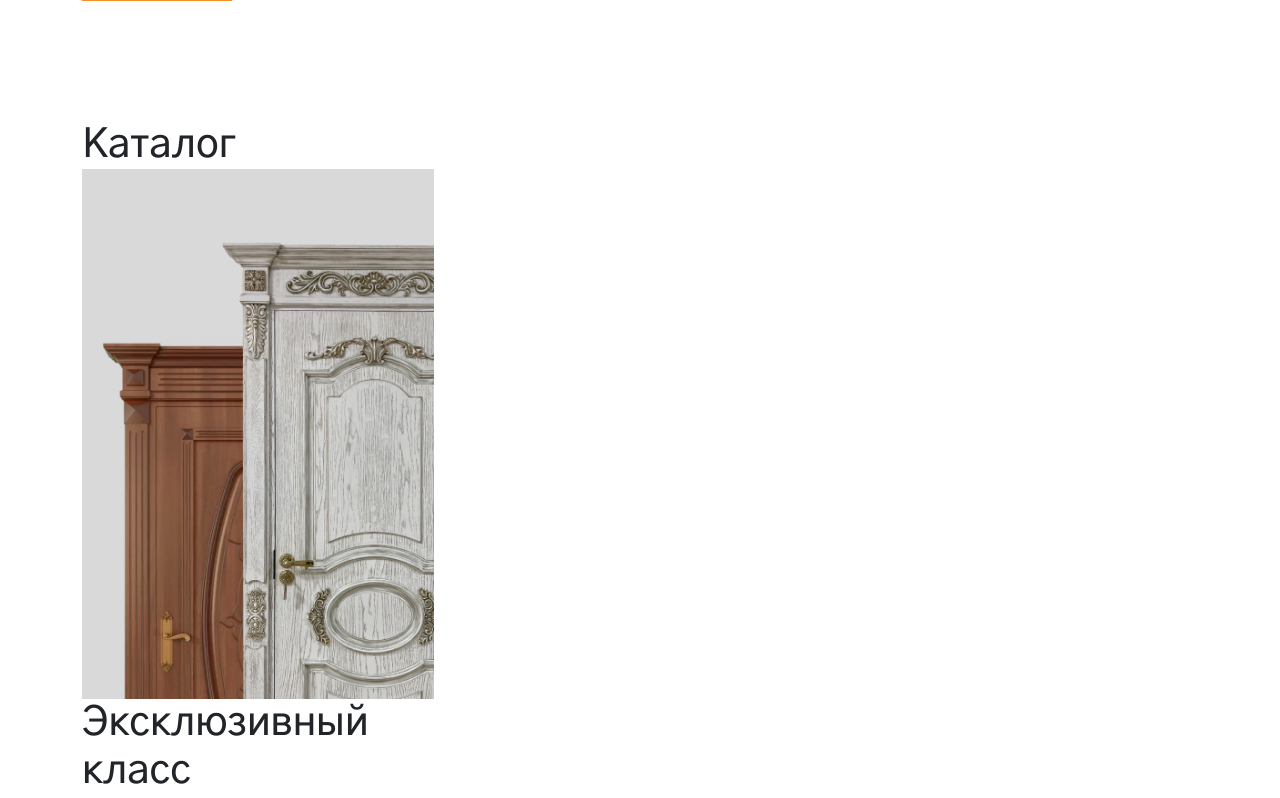
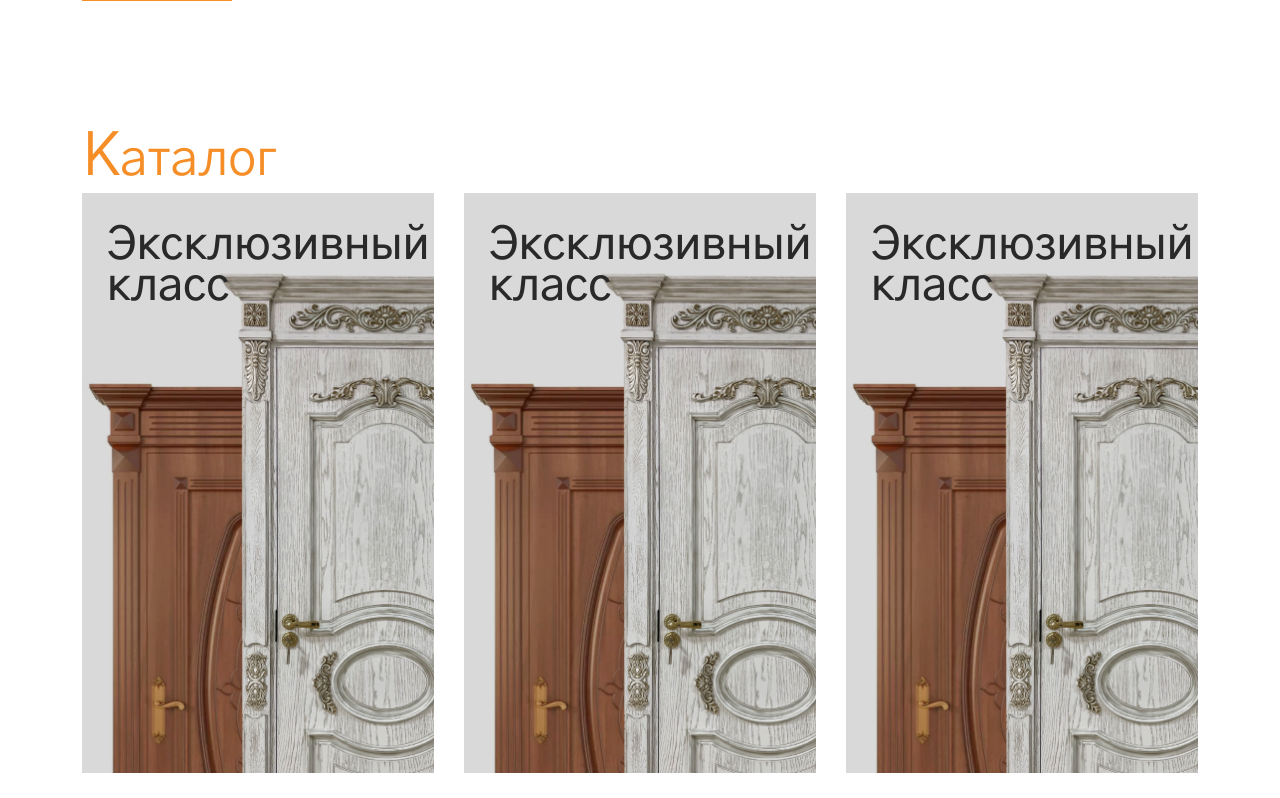
Before and after one commit to 7Davronbek/app-rasulovGI-client, a React (Create React App) app: page / in a window 1280 px wide. Shown: the part 982-1780 px from the top of the page. Built offline with nearby package versions, Linux system fonts and the light colour scheme.

Commit message:
rasulovGI-app

```diff
--- a/src/components/Katalog.jsx
+++ b/src/components/Katalog.jsx
@@ -29,7 +29,27 @@ const Katalog = () => {
                             <SwiperSlide>
                                 <div className="cards">
                                     <img src="/img/catalog/1.png" className='w-100' alt="" />
-                                    <h1>Эксклюзивный класс</h1>
+                                    <h2>Эксклюзивный класс</h2>
+
+                                    <p>Эксклюзивом принято называть то, что доступно не каждому. Вы сделали или планируете сделать интерьер своего жилища выходящим за рамки усредненных требований и стандартов – элитным, престижным, дорогим? Тогда у вас обязательно должны быть установлены эксклюзивные межкомнатные двери.</p>
+                                    <a href="#!">Ознакомиться с товаром <span><img src="/icon/arrowRight.svg" alt="" /></span></a>
+                                </div>
+                            </SwiperSlide>
+
+                            <SwiperSlide>
+                                <div className="cards">
+                                    <img src="/img/catalog/1.png" className='w-100' alt="" />
+                                    <h2>Эксклюзивный класс</h2>
+
+                                    <p>Эксклюзивом принято называть то, что доступно не каждому. Вы сделали или планируете сделать интерьер своего жилища выходящим за рамки усредненных требований и стандартов – элитным, престижным, дорогим? Тогда у вас обязательно должны быть установлены эксклюзивные межкомнатные двери.</p>
+                                    <a href="#!">Ознакомиться с товаром <span><img src="/icon/arrowRight.svg" alt="" /></span></a>
+                                </div>
+                            </SwiperSlide>
+
+                            <SwiperSlide>
+                                <div className="cards">
+                                    <img src="/img/catalog/1.png" className='w-100' alt="" />
+                                    <h2>Эксклюзивный класс</h2>
 
                                     <p>Эксклюзивом принято называть то, что доступно не каждому. Вы сделали или планируете сделать интерьер своего жилища выходящим за рамки усредненных требований и стандартов – элитным, престижным, дорогим? Тогда у вас обязательно должны быть установлены эксклюзивные межкомнатные двери.</p>
                                     <a href="#!">Ознакомиться с товаром <span><img src="/icon/arrowRight.svg" alt="" /></span></a>
--- a/src/sass/main.css
+++ b/src/sass/main.css
@@ -176,6 +176,10 @@ body .Katalog {
   padding: 30px 0 90px;
 }
 
+body .Number {
+  padding: 40px 0 60px;
+}
+
 body .Number h4 {
   color: #AA240A;
 }
--- a/src/sass/main.scss
+++ b/src/sass/main.scss
@@ -172,18 +172,122 @@ body {
 
     .Katalog {
         padding: 30px 0 90px;
+
+        h1 {
+            color: $colorYellow;
+            font-size: 50px;
+            font-weight: 400;
+
+            &::first-letter {
+                font-size: 60px;
+            }
+        }
+
+        .cards {
+            height: 580px;
+            position: relative;
+
+            img {
+                width: 100%;
+                height: 100%;
+                object-fit: cover;
+            }
+
+            h2 {
+                line-height: 41px;
+                font-size: 45px;
+                color: #292929;
+                position: absolute;
+                top: 32px;
+                padding: 0 25px;
+                z-index: 9;
+                transition: all .3s ease-in-out;
+            }
+
+            p {
+                font-size: 17px;
+                line-height: 21px;
+                color: #fff;
+                font-weight: 300;
+                position: absolute;
+                top: 135px;
+                z-index: 9;
+                padding: 0 15px;
+                transition: all .5s ease-in-out;
+                opacity: 0;
+                transform: translateX(-20px);
+                visibility: hidden;
+            }
+
+            a {
+                font-size: 17px;
+                line-height: 21px;
+                color: #fff;
+                position: absolute;
+                bottom: 30px;
+                z-index: 9;
+                left: 0;
+                display: flex;
+                align-items: center;
+                padding: 0 16px;
+                transition: all .5s ease-in-out .2s;
+                opacity: 0;
+                transform: translateX(-100%);
+                visibility: hidden;
+
+                span {
+                    margin-left: 11px;
+                }
+            }
+
+            &::after {
+                content: '';
+                position: absolute;
+                top: 0;
+                left: 0;
+                right: 0;
+                bottom: 0;
+                background-color: rgba(0, 0, 0, 0);
+                transition: all .3s ease-in-out;
+            }
+
+            &:hover {
+
+                h2 {
+                    color: #fff;
+                }
+
+                p {
+                    transform: translateX(0);
+                    opacity: 1;
+                    visibility: visible;
+                }
+
+                a {
+                    opacity: 1;
+                    visibility: visible;
+                    transform: translateX(0);
+                }
+
+                &::after {
+                    background-color: rgba(0, 0, 0, 0.56);
+                }
+            }
+        }
     }
 
-    .Number{
-        h4{
+    .Number {
+        padding: 40px 0 60px;
+
+        h4 {
             color: #AA240A;
         }
-        h2{
+
+        h2 {
             color: #F68E28;
         }
-        .num1{
 
-        }
+        // .num1 {}
     }
 
 
```
Also changed, not shown: 1 other file (tests, documents, lock files or other folders).
